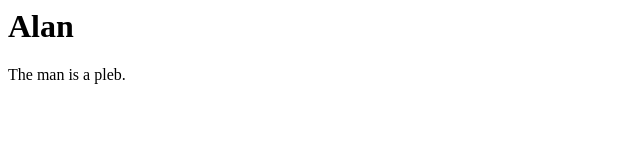
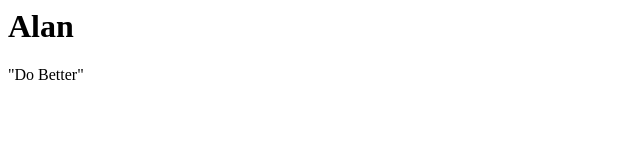
Before and after one commit to MattMPK115/MattMPKDotNet, a plain HTML site: page index.html in a window 1280 px wide. Shown: the full height of the page, 0-640 px from the left. Drawn offline with Linux system fonts and the light colour scheme.

Commit message:
Update index.html

```diff
--- a/index.html
+++ b/index.html
@@ -5,7 +5,7 @@
 <body>
 
 <h1>Alan</h1>
-<p>The man is a pleb.</p>
+<p>"Do Better"</p>
 
 </body>
 </html>
```
